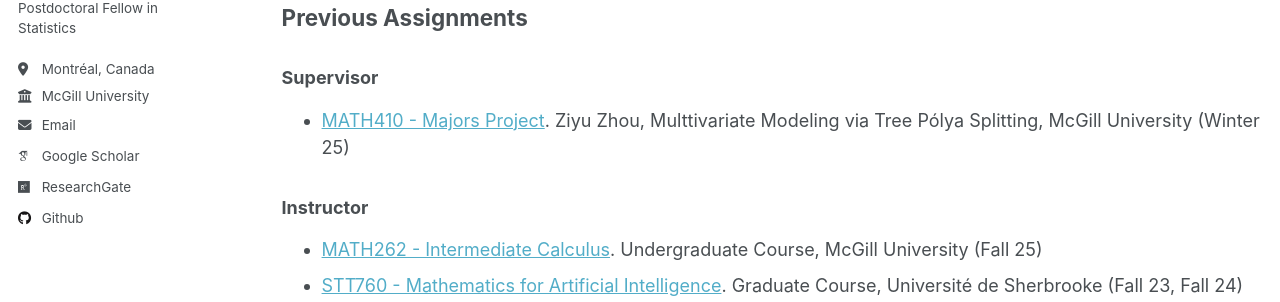
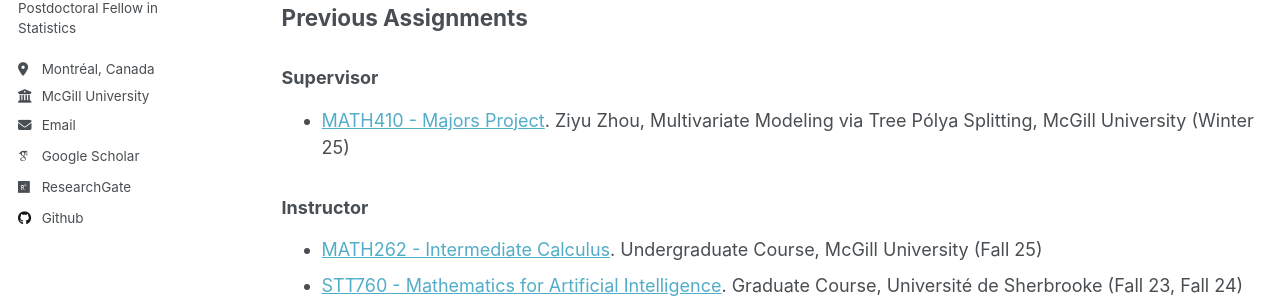
Before and after one commit to s-valiquette/s-valiquette.github.io, a Jekyll site: the page built from _pages/teaching.md, in a window 1280 px wide and 1372 px high. Shown: the part 346-648 px from the top of the window. Built offline with Jekyll 4.4.1, drawn with Linux system fonts in a browser that asks for light colours; some web fonts are replaced.

Commit message:
Update teaching.md

```diff
--- a/_pages/teaching.md
+++ b/_pages/teaching.md
@@ -12,7 +12,7 @@ The research project is based on the article [_A class of multivariate Bernoulli
 
 ## Previous Assignments
 ### Supervisor
-- [MATH410 - Majors Project](https://www.mcgill.ca/study/2024-2025/courses/math-410). Ziyu Zhou, Multtivariate Modeling via Tree Pólya Splitting, McGill University (Winter 25)
+- [MATH410 - Majors Project](https://www.mcgill.ca/study/2024-2025/courses/math-410). Ziyu Zhou, Multivariate Modeling via Tree Pólya Splitting, McGill University (Winter 25)
 
 ### Instructor
 - [MATH262 - Intermediate Calculus](https://coursecatalogue.mcgill.ca/courses/math-262/). Undergraduate Course, McGill University (Fall 25)
```
